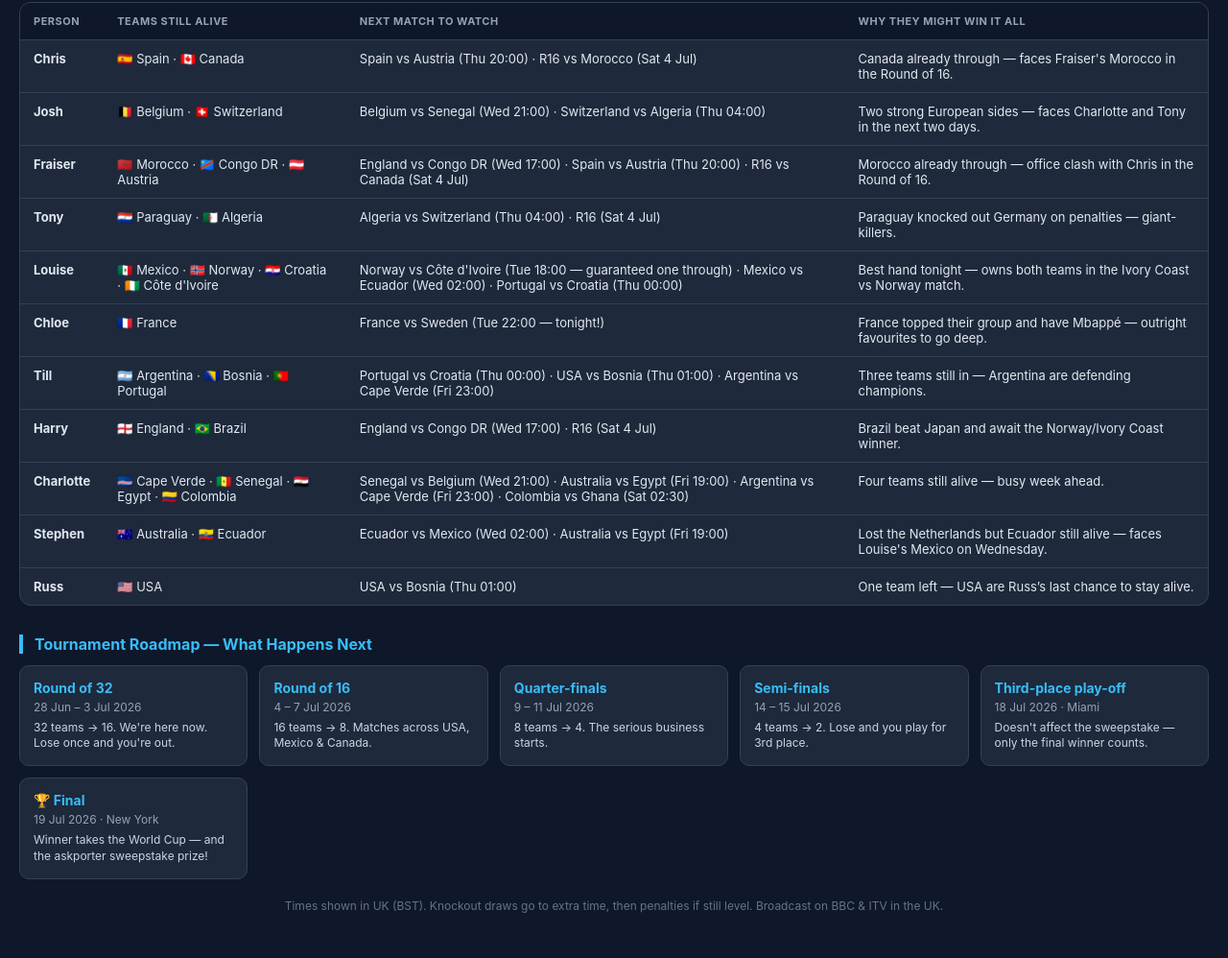
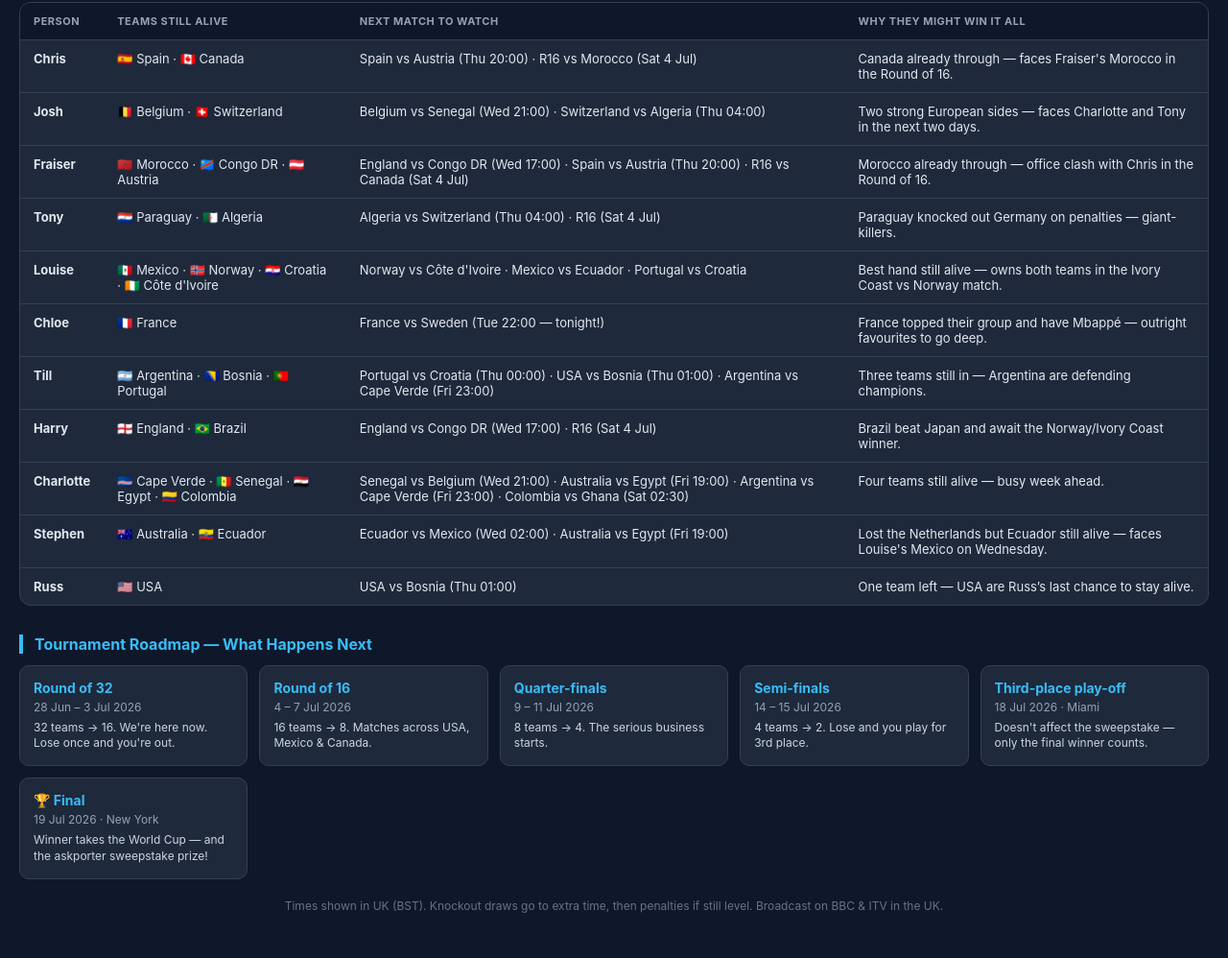
Before and after one commit to Hosniak/sweepstake, a plain HTML site: page index.html in a window 1280 px wide. Shown: the part 1258-2256 px from the top of the page at 96% size. Drawn offline with Linux system fonts and the light colour scheme.

Commit message:
Fix stale quick-reference text and restore UTF-8 page content

```diff
--- a/index.html
+++ b/index.html
@@ -127,8 +127,8 @@
                     <tr>
                         <td><strong>Louise</strong></td>
                         <td>🇲🇽 Mexico · 🇳🇴 Norway · 🇭🇷 Croatia · 🇨🇮 Côte d'Ivoire</td>
-                        <td>Norway vs Côte d'Ivoire (Tue 18:00 — guaranteed one through) · Mexico vs Ecuador (Wed 02:00) · Portugal vs Croatia (Thu 00:00)</td>
-                        <td>Best hand tonight — owns both teams in the Ivory Coast vs Norway match.</td>
+                        <td>Norway vs Côte d'Ivoire · Mexico vs Ecuador · Portugal vs Croatia</td>
+                        <td>Best hand still alive — owns both teams in the Ivory Coast vs Norway match.</td>
                     </tr>
                     <tr>
                         <td><strong>Chloe</strong></td>
```
